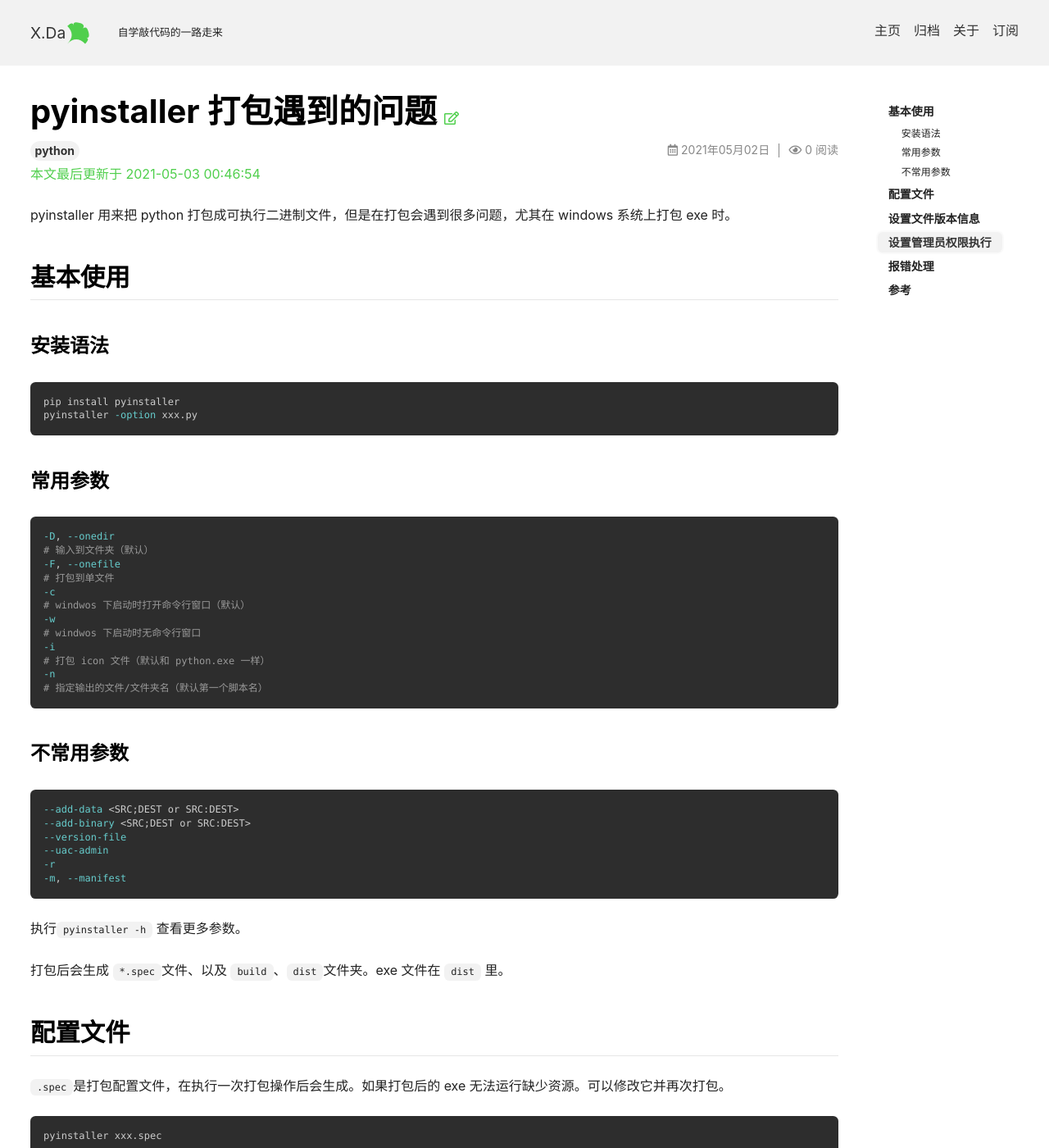
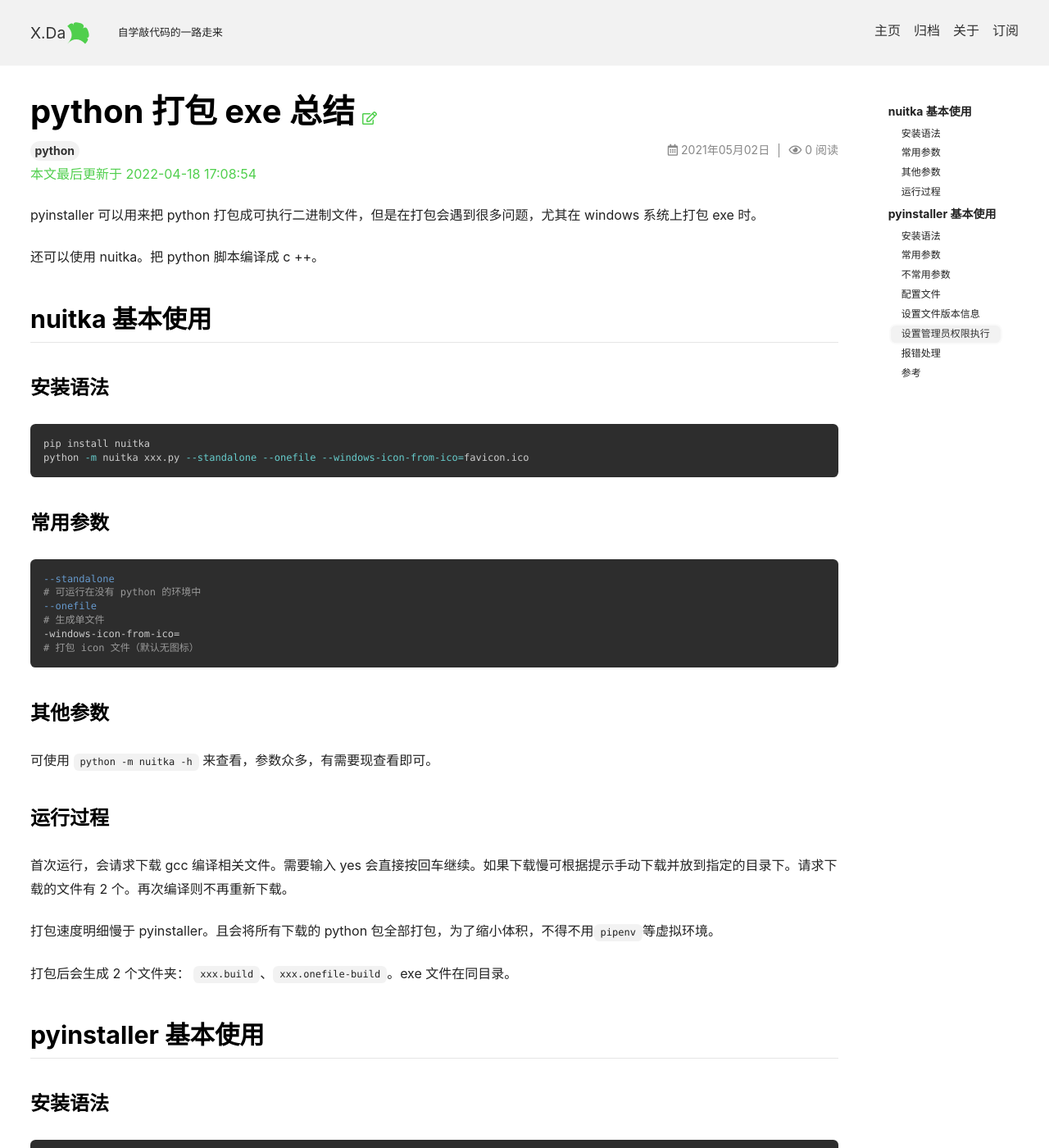
Before and after one commit to thianda91/thianda91.github.io, a Jekyll site: the page built from _posts/2021-05-02-python-to-exe.md, in a window 1280 px wide and 1400 px high. Shown: the whole window at 82% size. Built offline with Jekyll 4.4.1, drawn with Linux system fonts in a browser that asks for light colours; nearby versions of some CDN libraries; comment, search, counter and statistics services are not loaded; some of the changed text lies outside the part shown.

Commit message:
midify python-to-exe

````diff
--- a/_posts/2021-05-02-pyinstaller-usage.md
+++ b/_posts/2021-05-02-python-to-exe.md
@@ -1,24 +1,58 @@
 ---
 layout:       article
-title:        pyinstaller 打包遇到的问题
+title:        python 打包 exe 总结
 key:          2021-05-02
 tags:         python
 categories:   python
 created_date: 2021-05-02 02:20:14 +08:00:00
-date:         2021-05-03 00:46:54 +08:00:00
+date:         2022-04-18 17:08:54 +08:00:00
 ---
 
-pyinstaller 用来把 python 打包成可执行二进制文件，但是在打包会遇到很多问题，尤其在 windows 系统上打包 exe 时。
+pyinstaller 可以用来把 python 打包成可执行二进制文件，但是在打包会遇到很多问题，尤其在 windows 系统上打包 exe 时。
+
+还可以使用 nuitka。把 python 脚本编译成 c ++。
 
 <!--more-->
 
-## 基本使用
+## nuitka 基本使用
+
+### 安装语法
+
+```sh
+pip install nuitka
+python -m nuitka xxx.py --standalone --onefile --windows-icon-from-ico=favicon.ico
+```
+
+### 常用参数
+
+```ini
+--standalone
+# 可运行在没有 python 的环境中
+--onefile
+# 生成单文件
+-windows-icon-from-ico=
+# 打包 icon 文件（默认无图标）
+```
+
+### 其他参数
+
+可使用 `python -m nuitka -h` 来查看，参数众多，有需要现查看即可。
+
+### 运行过程
+
+首次运行，会请求下载 gcc 编译相关文件。需要输入 yes 会直接按回车继续。如果下载慢可根据提示手动下载并放到指定的目录下。请求下载的文件有 2 个。再次编译则不再重新下载。
+
+打包速度明细慢于 pyinstaller。且会将所有下载的 python 包全部打包，为了缩小体积，不得不用`pipenv`等虚拟环境。
+
+打包后会生成 2 个文件夹： `xxx.build`、`xxx.onefile-build`。exe 文件在同目录。
+
+## pyinstaller  基本使用
 
 ### 安装语法
 
 ```sh
 pip install pyinstaller
-pyinstaller -option xxx.py
+pyinstaller -F xxx.py -i favicon.ico
 ```
 
 ### 常用参数
@@ -53,7 +87,7 @@ pyinstaller -option xxx.py
 
 打包后会生成 `*.spec`文件、以及 `build`、`dist`文件夹。exe 文件在 `dist` 里。
 
-## 配置文件
+### 配置文件
 
 `.spec`是打包配置文件，在执行一次打包操作后会生成。如果打包后的 exe 无法运行缺少资源。可以修改它并再次打包。
 
@@ -91,7 +125,7 @@ exe = EXE(pyz,
 
 **`add_files` 是一个列表，列表里元素是元组。 元组第一项是要引用的外部资源的路径（可以是文件/文件夹），第二项是打包进 exe，在 exe 中的路径（所在文件夹）。**
 
-## 设置文件版本信息
+### 设置文件版本信息
 
 为了方便版本管控，最好是给每次打包发布的 exe 文件设置文件版本信息——右键点击 exe 查看属性中的详情信息中可以看到版本信息。
 
@@ -122,7 +156,7 @@ set_version.py
 
 最后打包成 exe，可以右键点击 exe 文件查看详细信息，可以看到有文件版本信息。
 
-## 设置管理员权限执行
+### 设置管理员权限执行
 
 如果需要用管理员权限执行，即双击 exe 文件运行时，需要弹出一个 uac 界面让用户授权。怎么做？
 
@@ -142,13 +176,13 @@ pyinstaller -F --uac-admin -r build/xxx.exe.manifest,1 xxx.py
 
 添加了参数：`-r xxx.exe.manifest,1`，打包后的 exe 带小盾牌图标了。双击运行弹出了uac 界面。
 
-## 报错处理
+### 报错处理
 
 如果执行打包后的 exe 文件闪退。可在 cmd 下执行，查看报错信息。
 
 使用软件：[Dependency Walker](http://www.dependencywalker.com/)，可以自动搜素缺失的组件。可以为分析问题提供些帮助。
 
-## 参考
+### 参考
 
 手把手教你将pyqt程序打包成exe，<https://blog.csdn.net/tb_youth/article/details/105758308>
 
````
Also changed, not shown: _data/variables.yml (+10 -10 lines).
